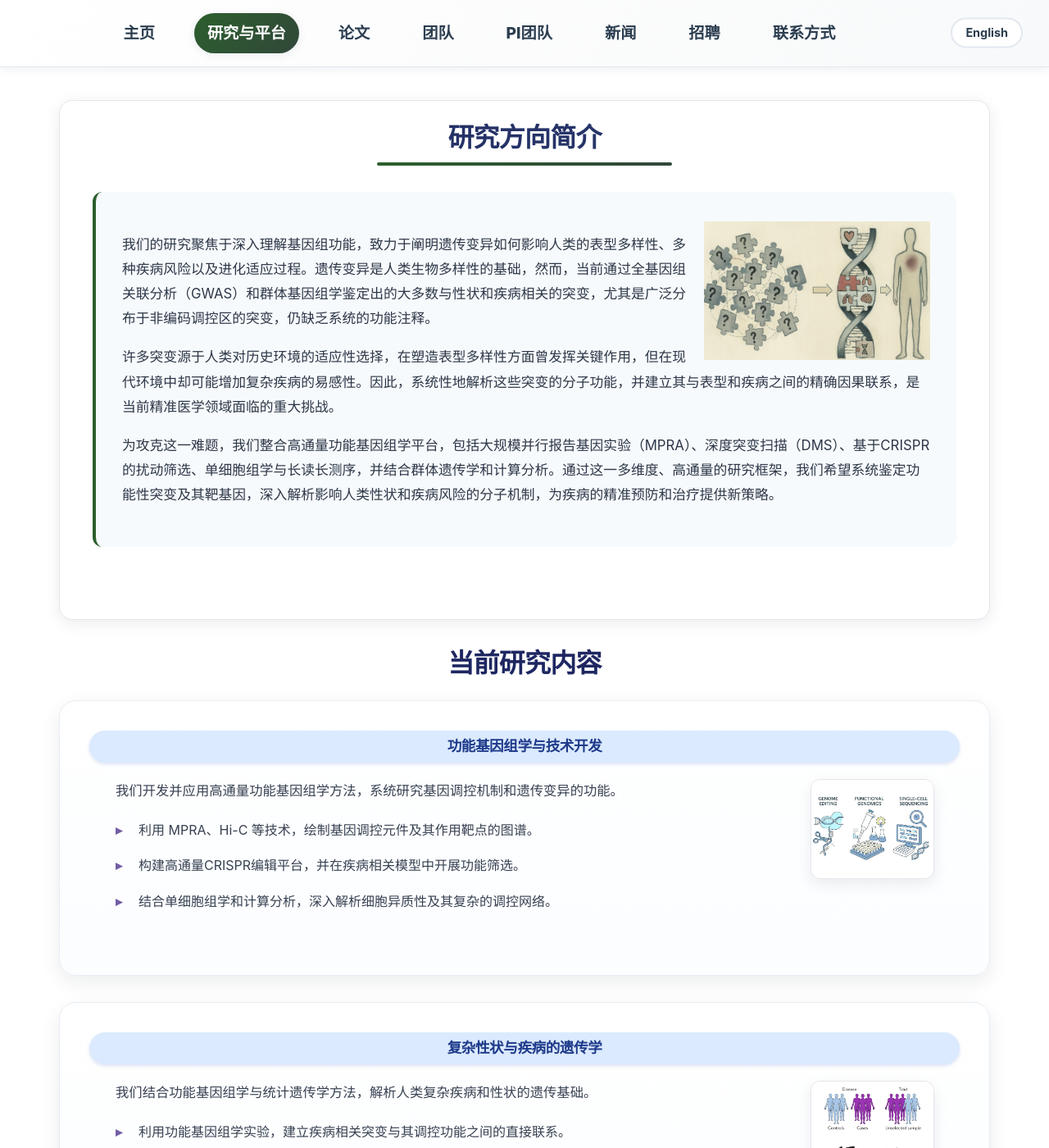
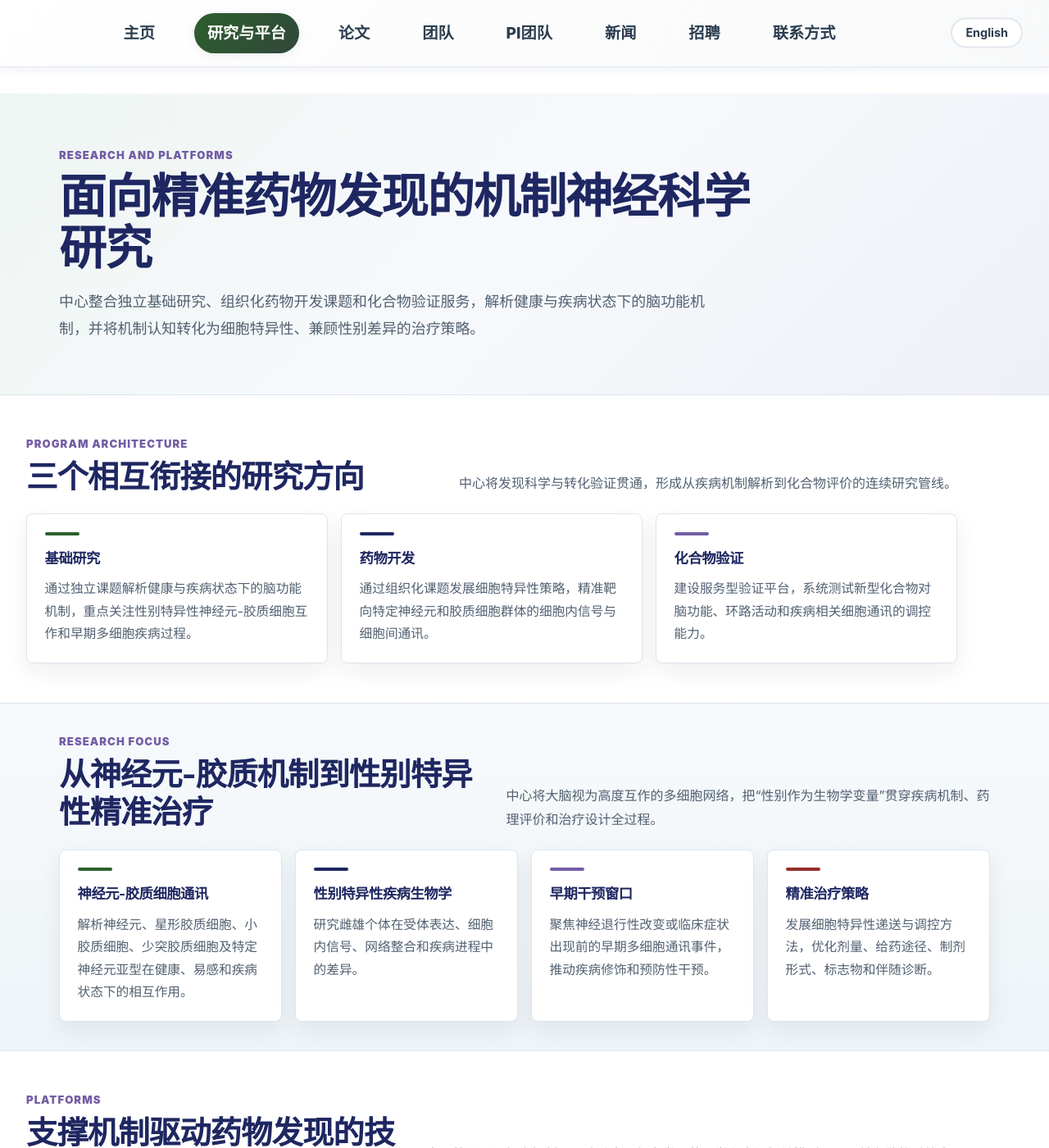
Before and after one commit to CNSPDD-CPU/CNSPDD-CPU, a Jekyll site: the page built from cn/research.md, in a window 1280 px wide and 1400 px high. Shown: the whole window at 82% size. Built offline with Jekyll 4.4.1, drawn with Linux system fonts in a browser that asks for light colours; some of the changed text lies outside the part shown.

Commit message:
Update Chinese research and platforms page

```diff
--- a/cn/research.md
+++ b/cn/research.md
@@ -1,357 +1,287 @@
 ---
 layout: default
-title: 研究
+title: 研究与平台
 permalink: /cn/research/
 ---
 
 <style>
-    :root {
-        --primary-color: #2C5F2D;
-        --secondary-color: #1E2761;
-        --accent-color: #735DA5;
-        --gradient-primary: linear-gradient(135deg, #2C5F2D 0%, #31473A 100%);
-        --gradient-secondary: linear-gradient(135deg, #1E2761 0%, #2C3E6E 100%);
-        --gradient-accent: linear-gradient(135deg, #735DA5 0%, #8B7CB5 100%);
-        --text-dark: #2D3748;
-        --text-light: #4A5568;
-        --bg-light: #F7FAFC;
-        --border-color: #E2E8F0;
+    .rp-page {
+        --rp-ink: #172033;
+        --rp-muted: #526071;
+        --rp-line: #dce5ee;
+        --rp-green: #2C5F2D;
+        --rp-navy: #1E2761;
+        --rp-purple: #735DA5;
+        --rp-red: #962E2A;
+        color: var(--rp-ink);
     }
 
-    .research-container {
+    .rp-shell {
         max-width: 1200px;
         margin: 0 auto;
-        padding: 0.5rem 2rem;
+        padding: 0 2rem;
         box-sizing: border-box;
     }
 
-    .research-header {
-        background: white;
-        border-radius: 16px;
-        padding: 0.75rem 2.5rem 2.5rem 2.5rem;
-        margin-bottom: 0.3rem;
-        box-shadow: 0 4px 20px rgba(0, 0, 0, 0.08);
-        border: 1px solid #e2e8f0;
+    .rp-hero {
+        margin: 0 auto 2.8rem;
+        padding: 4rem 0;
+        background: linear-gradient(135deg, #eef5f2 0%, #f7f9fc 48%, #eef0f7 100%);
+        border-bottom: 1px solid var(--rp-line);
     }
 
-    .research-header h1 {
-        font-size: 2rem;
-        color: var(--primary-color);
-        margin-bottom: 0.45rem;
-        margin-top: 0.75rem;
-        font-weight: 700;
-        text-align: center;
+    .rp-kicker {
+        margin: 0 0 0.5rem;
+        color: var(--rp-purple);
+        font-size: 0.82rem;
+        font-weight: 900;
+        letter-spacing: 0.08em;
+        text-transform: uppercase;
     }
 
-    .research-header h1::after {
-        content: '';
-        display: block;
-        width: clamp(120px, 30vw, 360px);
-        height: 4px;
-        background: var(--gradient-primary);
-        border-radius: 2px;
-        margin: 0.6rem auto 0;
+    .rp-title {
+        max-width: 850px;
+        margin: 0 0 1rem;
+        color: var(--rp-navy);
+        font-size: clamp(2.2rem, 4.5vw, 4rem);
+        line-height: 1.1;
+        text-align: left;
+        background: none;
+        -webkit-text-fill-color: currentColor;
     }
 
-    .research-intro-layout {
-        max-width: 1100px;
-        margin: 2rem auto 2.5rem;
+    .rp-lead {
+        max-width: 820px;
+        margin: 0;
+        color: var(--rp-muted);
+        font-size: 1.12rem;
+        line-height: 1.85;
     }
 
-    .research-intro-text {
-        font-size: 1.05rem;
-        line-height: 1.8;
-        color: var(--text-dark);
-        margin-bottom: 3rem;
-        padding: 2rem;
-        background: var(--bg-light);
-        border-radius: 12px;
-        border-left: 4px solid var(--primary-color);
+    .rp-section {
+        margin: 3rem 0;
     }
 
-    .research-intro-image {
-        float: right;
-        width: 28%;
-        max-width: 360px;
-        height: auto;
-        max-height: 320px;
-        object-fit: contain;
-        margin: 0.25rem 0 0.5rem 1.25rem;
-        border: none;
-        border-radius: 2;
-        background: none;
+    .section-head {
+        display: flex;
+        justify-content: space-between;
+        align-items: flex-end;
+        gap: 1.5rem;
+        margin-bottom: 1.4rem;
     }
 
-    .research-section {
-        margin-top: 1.5rem;
+    .section-eyebrow {
+        margin: 0 0 0.35rem;
+        color: var(--rp-purple);
+        font-size: 0.82rem;
+        font-weight: 900;
+        letter-spacing: 0.08em;
+        text-transform: uppercase;
     }
 
     .section-title {
-        font-size: 2rem;
-        color: var(--secondary-color);
-        margin-bottom: 1.5rem;
-        font-weight: 700;
-        text-align: center;
+        margin: 0;
+        color: var(--rp-navy);
+        font-size: clamp(1.75rem, 3vw, 2.45rem);
+        line-height: 1.2;
+        text-align: left;
+        background: none;
+        -webkit-text-fill-color: currentColor;
     }
 
-    .research-grid {
-        display: grid;
-        grid-template-columns: 1fr;
-        gap: 2rem;
-        align-items: start;
+    .section-copy {
+        max-width: 660px;
+        margin: 0;
+        color: var(--rp-muted);
+        line-height: 1.8;
     }
 
-    .research-card {
-        background: linear-gradient(180deg, #ffffff 0%, #fbfdff 100%);
-        border-radius: 20px;
-        padding: 2.25rem;
-        margin-bottom: 2rem;
-        box-shadow: 0 8px 24px rgba(17, 24, 39, 0.08);
-        border: 1px solid #e6edf5;
-        transition: box-shadow 0.3s ease, transform 0.2s ease;
-        overflow-wrap: break-word;
+    .rp-grid {
+        display: grid;
+        grid-template-columns: repeat(4, minmax(0, 1fr));
+        gap: 1rem;
+    }
+
+    .platform-grid {
+        display: grid;
+        grid-template-columns: repeat(3, minmax(0, 1fr));
+        gap: 1rem;
+    }
+
+    .rp-card {
+        min-height: 100%;
+        padding: 1.35rem;
+        border: 1px solid var(--rp-line);
+        border-radius: 8px;
+        background: #ffffff;
+        box-shadow: 0 10px 28px rgba(23, 32, 51, 0.07);
         box-sizing: border-box;
     }
 
-    .research-card:hover {
-        box-shadow: 0 16px 40px rgba(17, 24, 39, 0.12);
-        transform: translateY(-2px);
+    .rp-card::before {
+        content: "";
+        display: block;
+        width: 42px;
+        height: 4px;
+        margin-bottom: 1rem;
+        border-radius: 999px;
+        background: var(--rp-green);
     }
 
-    .card-header {
-        display: flex;
-        align-items: flex-start;
-        justify-content: flex-start;
-        margin-bottom: 1.5rem;
-        gap: clamp(0.75rem, 2vw, 1.5rem);
-        flex-wrap: nowrap;
+    .rp-card:nth-child(2)::before {
+        background: var(--rp-navy);
     }
 
-    .card-content {
-        flex: 1;
-        text-align: left;
-        padding-left: 2rem;
-        line-height: 1.7;
-        box-sizing: border-box;
+    .rp-card:nth-child(3)::before {
+        background: var(--rp-purple);
     }
 
-    .card-figure {
-        flex: 0 0 20%;
-        max-width: 20%;
-        text-align: center;
-        display: flex;
-        align-items: center;
-        justify-content: center;
-        margin: 0;
-    }
-
-    .card-figure img {
-        width: 70%;
-        max-width: 70%;
-        height: auto;
-        min-height: 120px;
-        object-fit: cover;
-        border-radius: 12px;
-        background: #f8fafc;
-        border: 1px solid #e5e7eb;
-        box-shadow: 0 6px 18px rgba(17, 24, 39, 0.08);
+    .rp-card:nth-child(4)::before {
+        background: var(--rp-red);
     }
 
     .card-title {
-        font-size: 1.1rem;
-        color: #1e3a8a;
-        background: #dbeafe;
-        padding: 0.5rem 1rem;
-        border-radius: 9999px;
-        font-weight: 600;
-        text-align: center;
-        margin: 0 auto 1.25rem;
-        box-shadow: 0 2px 4px rgba(30, 64, 175, 0.15);
-        word-break: break-word;
-    }
-
-    .card-lead {
-        font-size: 1.02rem;
-        line-height: 1.8;
-        color: #374151;
-        margin: 0 0 1.25rem 0;
+        margin: 0 0 0.7rem;
+        color: var(--rp-navy);
+        font-size: 1.08rem;
+        line-height: 1.4;
         text-align: left;
     }
 
-    .card-list {
-        list-style: none;
-        padding-left: 0;
-        margin: 1.25rem 0 0 0;
-        text-align: left;
+    .card-copy {
+        margin: 0;
+        color: var(--rp-muted);
+        line-height: 1.75;
+        font-size: 0.98rem;
     }
 
-    .card-list li {
-        position: relative;
-        padding-left: 1.75rem;
-        margin-bottom: 1rem;
-        line-height: 1.7;
-        color: #374151;
-        font-size: 1rem;
+    .program-band {
+        padding: 2.2rem 0;
+        background: linear-gradient(180deg, #f7fafc 0%, #eef4f8 100%);
+        border-top: 1px solid var(--rp-line);
+        border-bottom: 1px solid var(--rp-line);
     }
 
-    .card-list li::before {
-        content: '▸';
-        position: absolute;
-        left: 0;
-        color: var(--accent-color);
-        font-weight: bold;
-    }
-
-    /* Responsive Design */
-    @media (max-width: 768px) {
-        .research-container {
-            padding: 1rem 1rem;
-        }
-
-        .research-header h1 {
-            font-size: 2rem;
-        }
-
-        .research-intro-image {
-            float: none;
-            display: block;
-            width: 60%;
-            max-width: 320px;
-            margin: 1rem auto;
-        }
-
-        .card-header {
-            flex-direction: column;
-            align-items: stretch;
-            gap: 1.25rem;
-        }
-
-        .card-content {
-            width: 100%;
-            max-width: 100%;
-            padding-left: 0;
-        }
-
-        .card-figure {
-            flex: none;
-            width: 100%;
-            max-width: 100%;
-            margin-top: 0.5rem;
-        }
-
-        .card-figure img {
-            height: auto;
-            width: clamp(220px, 70vw, 320px);
+    @media (max-width: 900px) {
+        .rp-grid,
+        .platform-grid {
+            grid-template-columns: 1fr 1fr;
         }
     }
 
-    @media (max-width: 480px) {
-        .research-intro-image {
-            width: 80%;
-            max-width: 280px;
+    @media (max-width: 640px) {
+        .rp-shell {
+            padding: 0 1rem;
         }
 
-        .research-card {
-            padding: 1rem;
+        .rp-grid,
+        .platform-grid {
+            grid-template-columns: 1fr;
         }
 
-        .card-title {
-            font-size: 1rem;
-            padding: 0.4rem 0.8rem;
-        }
-
-        .card-lead {
-            font-size: 0.95rem;
-        }
-
-        .card-list li {
-            font-size: 0.95rem;
-            padding-left: 1.5rem;
-        }
-
-        .card-figure img {
-            width: 100%;
-            max-width: 220px;
-            height: auto;
-        }
-
-        .card-header {
-            column-gap: 0.75rem;
+        .section-head {
+            align-items: flex-start;
+            flex-direction: column;
         }
     }
 </style>
 
-<div class="research-container">
-    <div class="research-header">
-        <h1>研究方向简介</h1>
-        <div class="research-intro-layout">
-            <div class="research-intro-text">
-                <img src="/assets/images/background.jpg" alt="基因组功能研究示意图" class="research-intro-image">
-                <p>我们的研究聚焦于深入理解基因组功能，致力于阐明遗传变异如何影响人类的表型多样性、多种疾病风险以及进化适应过程。遗传变异是人类生物多样性的基础，然而，当前通过全基因组关联分析（GWAS）和群体基因组学鉴定出的大多数与性状和疾病相关的突变，尤其是广泛分布于非编码调控区的突变，仍缺乏系统的功能注释。</p>
-                <p>许多突变源于人类对历史环境的适应性选择，在塑造表型多样性方面曾发挥关键作用，但在现代环境中却可能增加复杂疾病的易感性。因此，系统性地解析这些突变的分子功能，并建立其与表型和疾病之间的精确因果联系，是当前精准医学领域面临的重大挑战。</p>
-                <p>为攻克这一难题，我们整合高通量功能基因组学平台，包括大规模并行报告基因实验（MPRA）、深度突变扫描（DMS）、基于CRISPR的扰动筛选、单细胞组学与长读长测序，并结合群体遗传学和计算分析。通过这一多维度、高通量的研究框架，我们希望系统鉴定功能性突变及其靶基因，深入解析影响人类性状和疾病风险的分子机制，为疾病的精准预防和治疗提供新策略。</p>
+<div class="rp-page">
+    <section class="rp-hero">
+        <div class="rp-shell">
+            <p class="rp-kicker">Research and Platforms</p>
+            <h1 class="rp-title">面向精准药物发现的机制神经科学研究</h1>
+            <p class="rp-lead">中心整合独立基础研究、组织化药物开发课题和化合物验证服务，解析健康与疾病状态下的脑功能机制，并将机制认知转化为细胞特异性、兼顾性别差异的治疗策略。</p>
+        </div>
+    </section>
+
+    <section class="rp-section rp-shell">
+        <div class="section-head">
+            <div>
+                <p class="section-eyebrow">Program Architecture</p>
+                <h2 class="section-title">三个相互衔接的研究方向</h2>
+            </div>
+            <p class="section-copy">中心将发现科学与转化验证贯通，形成从疾病机制解析到化合物评价的连续研究管线。</p>
+        </div>
+        <div class="platform-grid">
+            <article class="rp-card">
+                <h3 class="card-title">基础研究</h3>
+                <p class="card-copy">通过独立课题解析健康与疾病状态下的脑功能机制，重点关注性别特异性神经元-胶质细胞互作和早期多细胞疾病过程。</p>
+            </article>
+            <article class="rp-card">
+                <h3 class="card-title">药物开发</h3>
+                <p class="card-copy">通过组织化课题发展细胞特异性策略，精准靶向特定神经元和胶质细胞群体的细胞内信号与细胞间通讯。</p>
+            </article>
+            <article class="rp-card">
+                <h3 class="card-title">化合物验证</h3>
+                <p class="card-copy">建设服务型验证平台，系统测试新型化合物对脑功能、环路活动和疾病相关细胞通讯的调控能力。</p>
+            </article>
+        </div>
+    </section>
+
+    <section class="program-band">
+        <div class="rp-shell">
+            <div class="section-head">
+                <div>
+                    <p class="section-eyebrow">Research Focus</p>
+                    <h2 class="section-title">从神经元-胶质机制到性别特异性精准治疗</h2>
+                </div>
+                <p class="section-copy">中心将大脑视为高度互作的多细胞网络，把“性别作为生物学变量”贯穿疾病机制、药理评价和治疗设计全过程。</p>
+            </div>
+            <div class="rp-grid">
+                <article class="rp-card">
+                    <h3 class="card-title">神经元-胶质细胞通讯</h3>
+                    <p class="card-copy">解析神经元、星形胶质细胞、小胶质细胞、少突胶质细胞及特定神经元亚型在健康、易感和疾病状态下的相互作用。</p>
+                </article>
+                <article class="rp-card">
+                    <h3 class="card-title">性别特异性疾病生物学</h3>
+                    <p class="card-copy">研究雌雄个体在受体表达、细胞内信号、网络整合和疾病进程中的差异。</p>
+                </article>
+                <article class="rp-card">
+                    <h3 class="card-title">早期干预窗口</h3>
+                    <p class="card-copy">聚焦神经退行性改变或临床症状出现前的早期多细胞通讯事件，推动疾病修饰和预防性干预。</p>
+                </article>
+                <article class="rp-card">
+                    <h3 class="card-title">精准治疗策略</h3>
+                    <p class="card-copy">发展细胞特异性递送与调控方法，优化剂量、给药途径、制剂形式、标志物和伴随诊断。</p>
+                </article>
             </div>
         </div>
-    </div>
+    </section>
 
-    <div class="research-section">
-        <h2 class="section-title">当前研究内容</h2>
-
-        <div class="research-card">
-            <h3 class="card-title">功能基因组学与技术开发</h3>
-            <div class="card-header">
-                <div class="card-content">
-                    <p class="card-lead">
-                    我们开发并应用高通量功能基因组学方法，系统研究基因调控机制和遗传变异的功能。
-                    </p>
-                <ul class="card-list">
-                    <li>利用 MPRA、Hi-C 等技术，绘制基因调控元件及其作用靶点的图谱。</li>
-                    <li>构建高通量CRISPR编辑平台，并在疾病相关模型中开展功能筛选。</li>
-                    <li>结合单细胞组学和计算分析，深入解析细胞异质性及其复杂的调控网络。</li>
-                </ul>
-                </div>
-                <div class="card-figure">
-                    <img src="/assets/images/biotech.jpg" alt="功能基因组学技术示意图">
-                </div>
+    <section class="rp-section rp-shell">
+        <div class="section-head">
+            <div>
+                <p class="section-eyebrow">Platforms</p>
+                <h2 class="section-title">支撑机制驱动药物发现的技术平台</h2>
             </div>
+            <p class="section-copy">中心将分子与细胞机制、环路动态、行为学、药理学和人源相关模型贯通，并在雌雄系统中系统量化性别差异。</p>
         </div>
-
-        <div class="research-card">
-            <h3 class="card-title">复杂性状与疾病的遗传学</h3>
-            <div class="card-header">
-                <div class="card-content">
-                <p class="card-lead">
-                    我们结合功能基因组学与统计遗传学方法，解析人类复杂疾病和性状的遗传基础。
-                </p>
-                <ul class="card-list">
-                    <li>利用功能基因组学实验，建立疾病相关突变与其调控功能之间的直接联系。</li>
-                    <li>整合转录组、表观组等多组学数据，构建从突变到分子表型的多层次关联网络。</li>
-                    <li>利用细胞和动物模型，深入研究关键突变和基因的致病机制，发现潜在治疗靶点。</li>
-                </ul>
-                </div>
-                <div class="card-figure">
-                    <img src="/assets/images/gwas.jpg" alt="复杂疾病遗传学示意图">
-                </div>
-            </div>
+        <div class="platform-grid">
+            <article class="rp-card">
+                <h3 class="card-title">先进显微成像</h3>
+                <p class="card-copy">共聚焦、超分辨、双光子、头戴式双光子、全切片扫描和荧光寿命光纤记录等平台。</p>
+            </article>
+            <article class="rp-card">
+                <h3 class="card-title">环路生理学</h3>
+                <p class="card-copy">光遗传学、Neuropixels 群体记录、多电极阵列和膜片钳电生理技术。</p>
+            </article>
+            <article class="rp-card">
+                <h3 class="card-title">人源相关模型</h3>
+                <p class="card-copy">脑类器官、诱导多能干细胞来源培养体系、离体制备和雌雄动物体内研究。</p>
+            </article>
+            <article class="rp-card">
+                <h3 class="card-title">精准药理学</h3>
+                <p class="card-copy">整合靶点发现、药物化学、制剂科学以及性别依赖的药代和药效学分析。</p>
+            </article>
+            <article class="rp-card">
+                <h3 class="card-title">标志物与伴随诊断</h3>
+                <p class="card-copy">建立能够反映性别特异性疾病机制和治疗反应的诊断与疗效读出。</p>
+            </article>
+            <article class="rp-card">
+                <h3 class="card-title">计算生物学</h3>
+                <p class="card-copy">对性别特异性疾病通路进行定量建模，并整合细胞、环路、行为和药理数据。</p>
+            </article>
         </div>
-
-        <div class="research-card">
-            <h3 class="card-title">适应性进化与群体遗传学</h3>
-            <div class="card-header">
-                <div class="card-content">
-                <p class="card-lead">
-                    结合群体遗传学和功能研究，探究人类对多样环境的适应性进化过程，以及这些适应性突变如何影响现代人群的健康状况。
-                </p>
-                <ul class="card-list">
-                    <li>鉴定受到自然选择作用的突变和关键基因。</li>
-                    <li>研究人群中适应性突变的功能后果及其对表型的影响。</li>
-                    <li>探索历史进化压力如何影响不同人群的疾病风险。</li>
-                </ul>
-                </div>
-                <div class="card-figure">
-                    <img src="/assets/images/evo.png" alt="人类进化与适应性遗传学示意图">
-                </div>
-            </div>
-        </div>
-    </div>
+    </section>
 </div>
```
